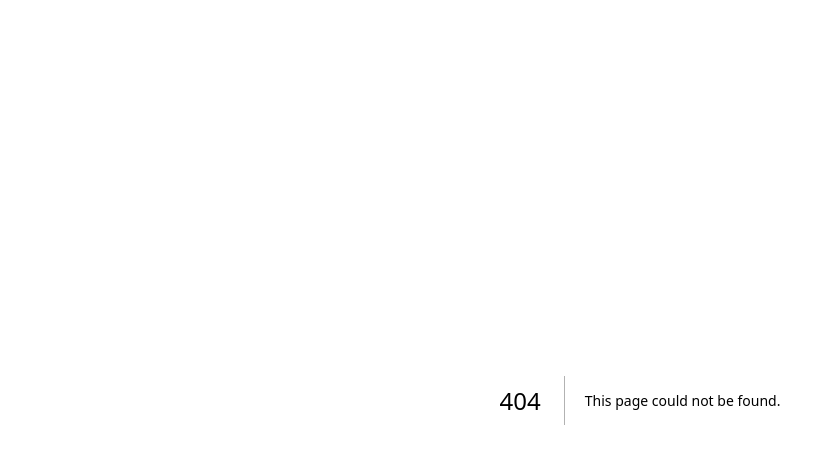
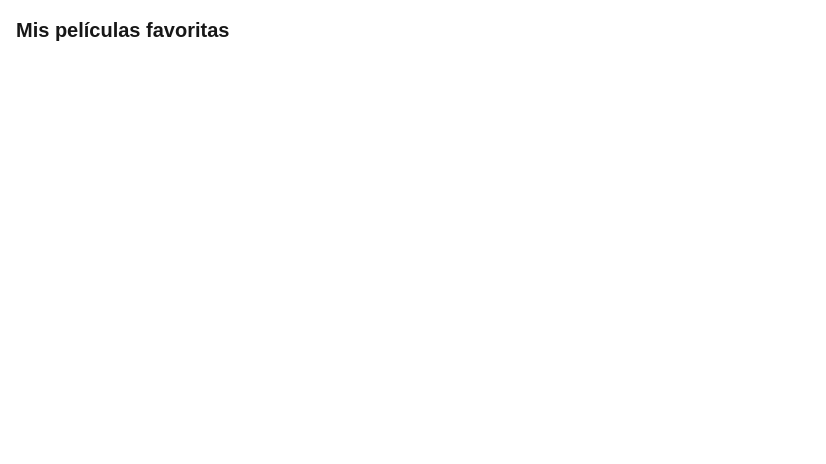
Before and after one commit to luis100704/app-api-externa, a Next.js app: page /favoritos in a window 1280 px wide. Before the commit this address had no page. Shown: the top 464 px of the page, without its empty margins (0-826 px from the left). Built offline with nearby package versions, Linux system fonts and the light colour scheme.

Commit message:
crear página base de favoritos

```diff
--- /dev/null
+++ b/app/favoritos/page.tsx
@@ -0,0 +1,7 @@
+export default function FavoritosPage() {
+    return (
+        <main className="p-4">
+            <h1 className="text-xl font-bold">Mis películas favoritas</h1>
+        </main>
+    );
+}
```
